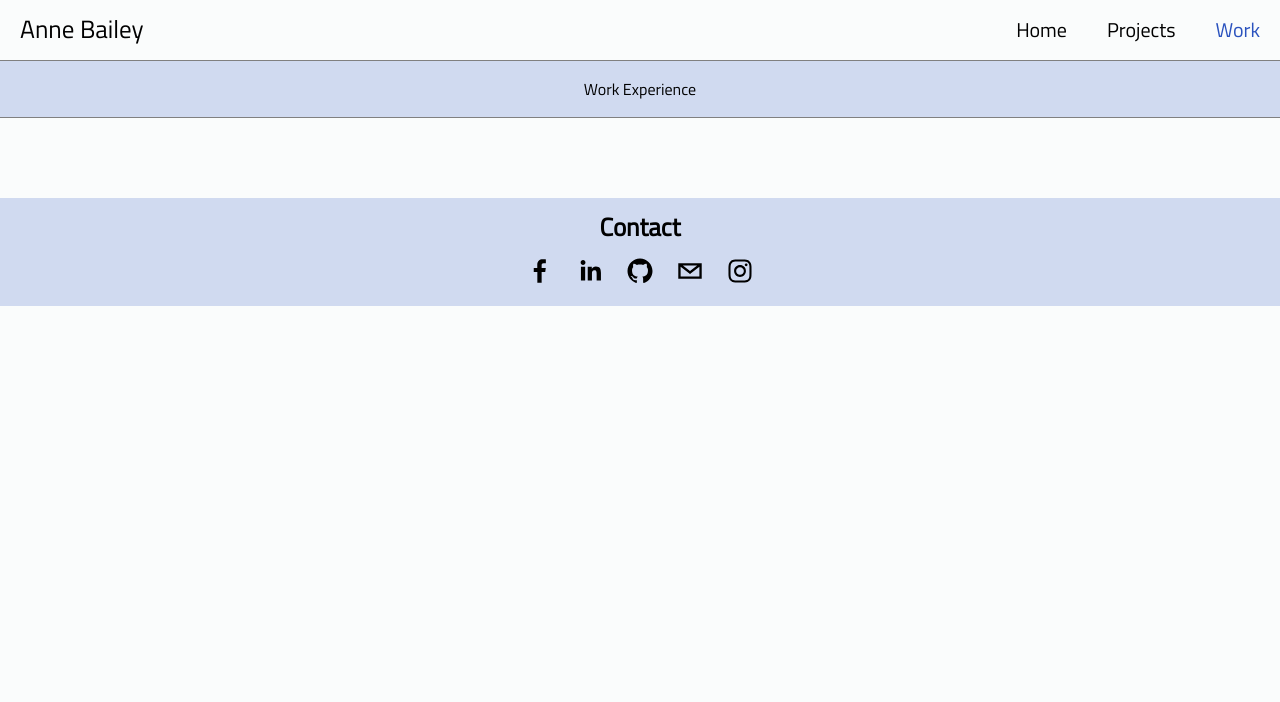
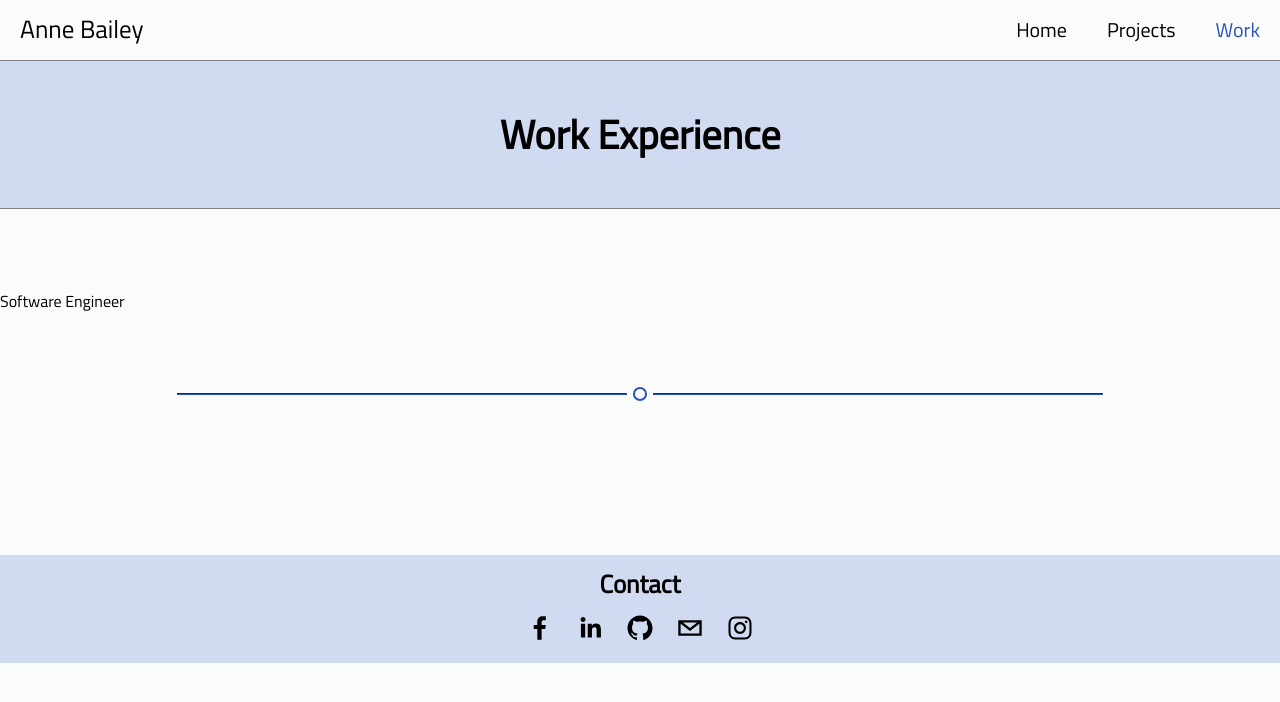
Before and after one commit to abailey19/portfolio-website, a Gatsby site: page /work in a window 1280 px wide. Built offline with nearby package versions, Linux system fonts and the light colour scheme; Gatsby itself is replaced by a stand-in of ours.

Commit message:
set up work experience page

```diff
--- a/src/components/footer.js
+++ b/src/components/footer.js
@@ -3,7 +3,7 @@ import React from 'react';
 import { SocialIcon } from 'react-social-icons';
 import '../styles/footer.css';
 
-export default function Footer() {
+const Footer = () => {
   return (
     <div className="footer">
       <div className="contact">Contact</div>
@@ -41,4 +41,6 @@ export default function Footer() {
       </div>
     </div>
   );
-}
+};
+
+export default Footer;
--- a/src/components/layout.js
+++ b/src/components/layout.js
@@ -2,7 +2,7 @@ import React from 'react';
 import Navbar from './navbar';
 import Footer from './footer';
 
-export default function Layout({ children }) {
+const Layout = ({ children }) => {
   return (
     <div>
       <Navbar />
@@ -10,4 +10,6 @@ export default function Layout({ children }) {
       <Footer />
     </div>
   );
-}
+};
+
+export default Layout;
--- a/src/components/navbar.js
+++ b/src/components/navbar.js
@@ -2,7 +2,7 @@ import React from 'react';
 import { Link } from 'gatsby';
 import '../styles/navbar.css';
 
-export default function Navbar() {
+const Navbar = () => {
   return (
     <div className="navbar">
       <Link to="/" className="navlink name">Anne Bailey</Link>
@@ -13,4 +13,6 @@ export default function Navbar() {
       </div>
     </div>
   );
-}
+};
+
+export default Navbar;
--- a/src/components/project.js
+++ b/src/components/project.js
@@ -1,6 +1,6 @@
 import React from 'react';
 
-export default function Project(props) {
+const Project = (props) => {
   return (
     <div className="project">
       <div className="project-pic-container">
@@ -17,4 +17,6 @@ export default function Project(props) {
       </div>
     </div>
   );
-}
+};
+
+export default Project;
--- /dev/null
+++ b/src/components/workexp.js
@@ -0,0 +1,11 @@
+import React from 'react';
+
+const WorkExp = (props) => {
+  return (
+    <div className="work-exp">
+      <div>{props.title}</div>
+    </div>
+  );
+};
+
+export default WorkExp;
--- a/src/pages/work.js
+++ b/src/pages/work.js
@@ -1,10 +1,31 @@
 import React from 'react';
 import Layout from '../components/layout';
+import WorkExp from '../components/workexp';
+
+import '../styles/work.css';
 
 export default () => {
   return (
     <Layout>
-      <div className="header">Work Experience</div>
+      <div className="header">
+        <h1>Work Experience</h1>
+      </div>
+      <WorkExp
+        title="Software Engineer"
+        employer="DALI Lab"
+        time="January 2020 - Present"
+        description={(
+          <ul>
+            <li>Thing</li>
+            <li>Another Thing</li>
+          </ul>
+        )}
+      />
+      <div className="divider">
+        <hr />
+        <div className="circle" />
+        <hr />
+      </div>
     </Layout>
   );
 };
--- a/src/styles/global.css
+++ b/src/styles/global.css
@@ -39,6 +39,11 @@ ul {
   font-size: 20px;
 }
 
+a {
+  text-decoration: none;
+  color: rgb(42, 82, 190);
+}
+
 .header {
   padding-top: 2vh;
   padding-bottom: 2vh;
@@ -58,7 +63,16 @@ hr {
   border-color: rgb(42, 82, 190);
 }
 
-a {
-  text-decoration: none;
-  color: rgb(42, 82, 190);
+.divider {
+  display: flex;
+  flex-direction: row;
+  justify-content: center;
+  align-items: center;
 }
+.circle {
+  border: solid 2px;
+  border-color: rgb(42, 82, 190);
+  height: 10px;
+  width: 10px;
+  border-radius: 50%;
+}
```
Also changed, not shown: src/styles/projects.css (+0 -14 lines), src/styles/work.css (added).
